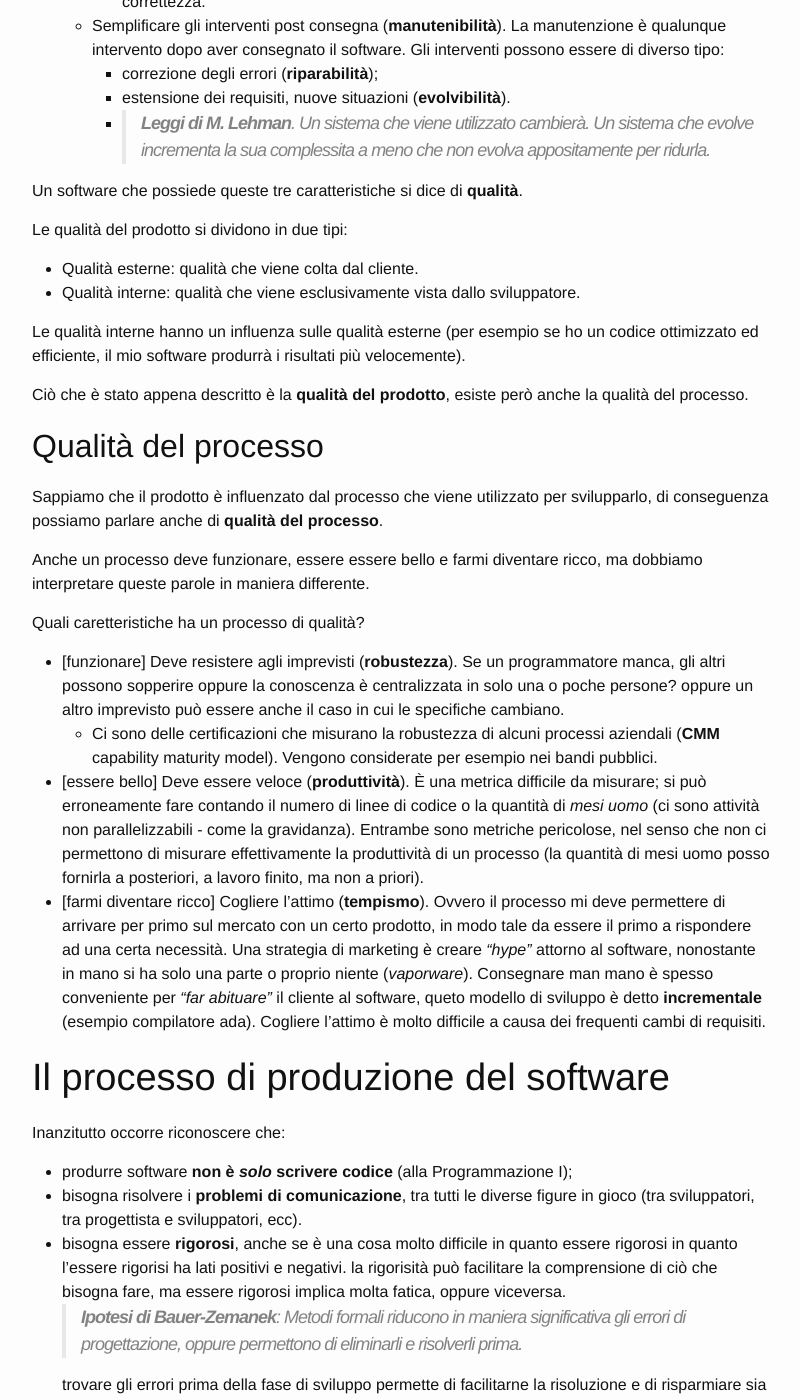
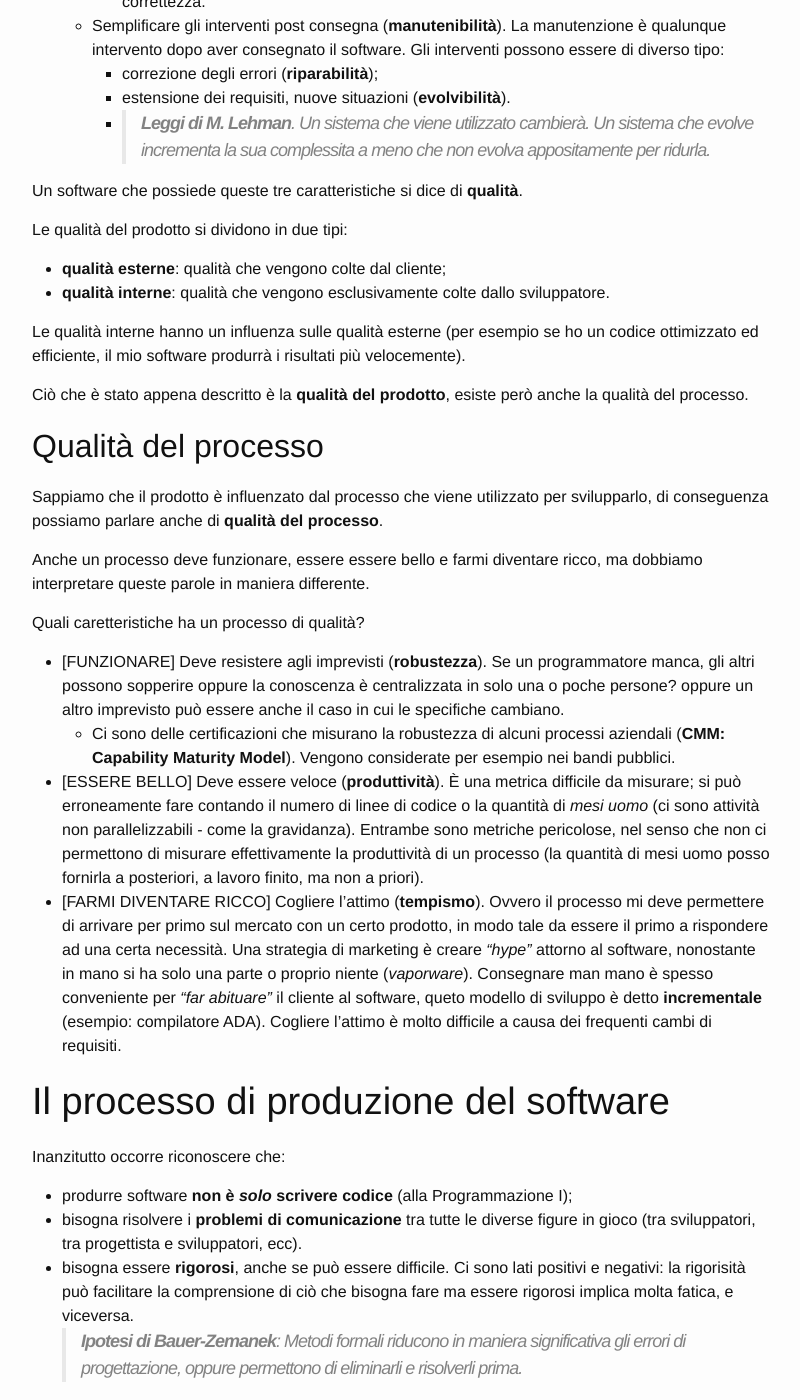
Before and after one commit to MarcoBuster/sweng, a Jekyll site: the page built from _posts/2022-10-03-introduzione.md, in a window 1280 px wide and 1400 px high, scrolled down 3042 px. Shown: the whole window, without its empty margins (238-1038 px from the left). Built offline with Jekyll 4.4.1, drawn with Linux system fonts in a browser that asks for light colours; the table of contents is made by our own code; some of the changed text lies outside the part shown.

Commit message:
[01] Minor fixes

```diff
--- a/_posts/2022-10-03-introduzione.md
+++ b/_posts/2022-10-03-introduzione.md
@@ -84,8 +83,8 @@ Cosa significa di __qualità__?
 Un software che possiede queste tre caratteristiche si dice di __qualità__.
 
 Le qualità del prodotto si dividono in due tipi:
-- Qualità esterne: qualità che viene colta dal cliente.
-- Qualità interne: qualità che viene esclusivamente vista dallo sviluppatore.
+- __qualità esterne__: qualità che vengono colte dal cliente;
+- __qualità interne__: qualità che vengono esclusivamente colte dallo sviluppatore.
 
 Le qualità interne hanno un influenza sulle qualità esterne (per esempio se ho un codice ottimizzato ed efficiente, il mio software produrrà i risultati più velocemente).
 
@@ -97,16 +96,16 @@ Sappiamo che il prodotto è influenzato dal processo che viene utilizzato per sv
 Anche un processo deve funzionare, essere essere bello e farmi diventare ricco, ma dobbiamo interpretare queste parole in maniera differente.
 
 Quali caretteristiche ha un processo di qualità?
-- [funzionare] Deve resistere agli imprevisti (__robustezza__). Se un programmatore manca, gli altri possono sopperire oppure la conoscenza è centralizzata in solo una o poche persone? oppure un altro imprevisto può essere anche il caso in cui le specifiche cambiano.
-    - Ci sono delle certificazioni che misurano la robustezza di alcuni processi aziendali (__CMM__ capability maturity model). Vengono considerate per esempio nei bandi pubblici.
-- [essere bello] Deve essere veloce (__produttività__). È una metrica difficile da misurare; si può erroneamente fare contando il numero di linee di codice o la quantità di _mesi uomo_ (ci sono attività non parallelizzabili - come la gravidanza). Entrambe sono metriche pericolose, nel senso che non ci permettono di misurare effettivamente la produttività di un processo (la quantità di mesi uomo posso fornirla a posteriori, a lavoro finito, ma non a priori).
-- [farmi diventare ricco] Cogliere l'attimo (__tempismo__). Ovvero il processo mi deve permettere di arrivare per primo sul mercato con un certo prodotto, in modo tale da essere il primo a rispondere ad una certa necessità. Una strategia di marketing è creare _"hype"_ attorno al software, nonostante in mano si ha solo una parte o proprio niente (_vaporware_). Consegnare man mano è spesso conveniente per _"far abituare"_ il cliente al software, queto modello di sviluppo è detto __incrementale__ (esempio compilatore ada). Cogliere l'attimo è molto difficile a causa dei frequenti cambi di requisiti.
+- [FUNZIONARE] Deve resistere agli imprevisti (__robustezza__). Se un programmatore manca, gli altri possono sopperire oppure la conoscenza è centralizzata in solo una o poche persone? oppure un altro imprevisto può essere anche il caso in cui le specifiche cambiano.
+    - Ci sono delle certificazioni che misurano la robustezza di alcuni processi aziendali (__CMM: Capability Maturity Model__). Vengono considerate per esempio nei bandi pubblici.
+- [ESSERE BELLO] Deve essere veloce (__produttività__). È una metrica difficile da misurare; si può erroneamente fare contando il numero di linee di codice o la quantità di _mesi uomo_ (ci sono attività non parallelizzabili - come la gravidanza). Entrambe sono metriche pericolose, nel senso che non ci permettono di misurare effettivamente la produttività di un processo (la quantità di mesi uomo posso fornirla a posteriori, a lavoro finito, ma non a priori).
+- [FARMI DIVENTARE RICCO] Cogliere l'attimo (__tempismo__). Ovvero il processo mi deve permettere di arrivare per primo sul mercato con un certo prodotto, in modo tale da essere il primo a rispondere ad una certa necessità. Una strategia di marketing è creare _"hype"_ attorno al software, nonostante in mano si ha solo una parte o proprio niente (_vaporware_). Consegnare man mano è spesso conveniente per _"far abituare"_ il cliente al software, queto modello di sviluppo è detto __incrementale__ (esempio: compilatore ADA). Cogliere l'attimo è molto difficile a causa dei frequenti cambi di requisiti.
 
 # Il processo di produzione del software
 Inanzitutto occorre riconoscere che:
 - produrre software __non è _solo_ scrivere codice__ (alla Programmazione I);
-- bisogna risolvere i __problemi di comunicazione__, tra tutti le diverse figure in gioco (tra sviluppatori, tra progettista e sviluppatori, ecc).
-- bisogna essere __rigorosi__, anche se è una cosa molto difficile in quanto essere rigorosi in quanto l'essere rigorisi ha lati positivi e negativi. la rigorisità può facilitare la comprensione di ciò che bisogna fare, ma essere rigorosi implica molta fatica, oppure viceversa.
+- bisogna risolvere i __problemi di comunicazione__ tra tutte le diverse figure in gioco (tra sviluppatori, tra progettista e sviluppatori, ecc).
+- bisogna essere __rigorosi__, anche se può essere difficile. Ci sono lati positivi e negativi: la rigorisità può facilitare la comprensione di ciò che bisogna fare ma essere rigorosi implica molta fatica, e viceversa.
     > __Ipotesi di Bauer-Zemanek__: Metodi formali riducono in maniera significativa gli errori di progettazione, oppure permettono di eliminarli e risolverli prima.
 
     trovare gli errori prima della fase di sviluppo permette di facilitarne la risoluzione e di risparmiare sia tempo che soldi.
```
Also changed, not shown: other parts of _posts/2022-10-03-introduzione.md (+2 -3 lines).
